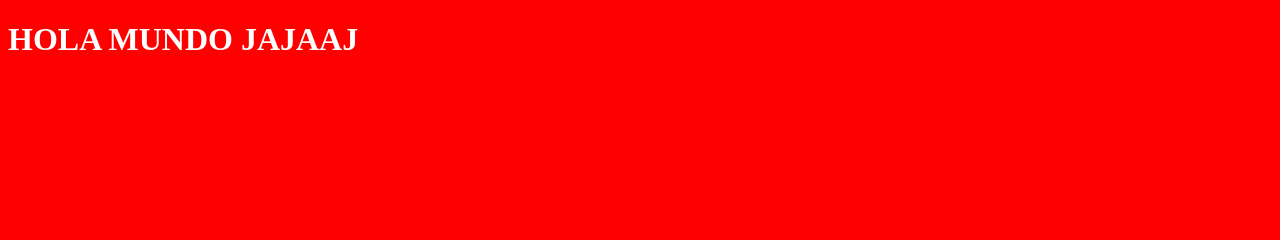
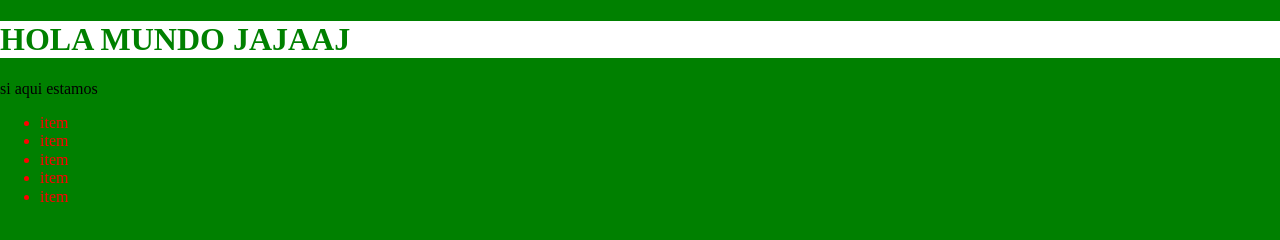
Before and after one commit to emanuelRiveraA/css-curso, a plain HTML site: page index.html in a window 1280 px wide. Drawn offline with nearby package versions, Linux system fonts and the light colour scheme.

Commit message:
Se agregaron algunos elementos

```diff
--- a/index.html
+++ b/index.html
@@ -6,9 +6,19 @@
     <meta name="viewport" content="width=device-width, initial-scale=1.0">
     <title>Css </title>
     <link rel="stylesheet" href="style.css">
+    <link rel="stylesheet" href="normalize.css">
 
 </head>
 <body>
     <h1>HOLA MUNDO JAJAAJ</h1>
+    <p>si aqui estamos</p>
+    <ul>
+        <li>item</li>
+        <li>item</li>
+        <li>item</li>
+        <li>item</li>
+        <li>item</li>
+    </ul>
+
 </body>
 </html>
--- a/style.css
+++ b/style.css
@@ -1,4 +1,18 @@
+/* variables css */
+:root{
+    --color:green;
+}
+
+ul *{
+    color: red;
+}
+
 body{
-    background: red;
-    color: white;
+    background:var(--color);
+    margin: 10px;
 }
+
+h1{
+    background: white;
+    color:var(--color);
+}
```
